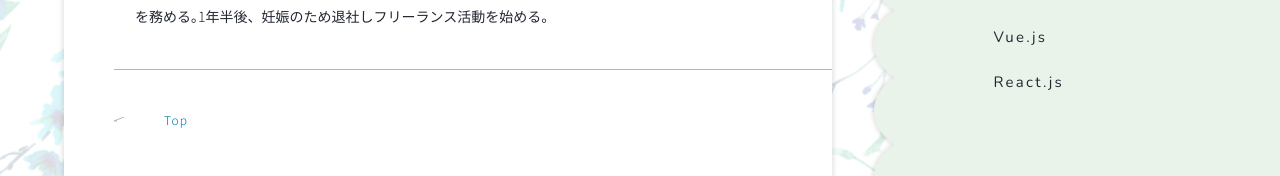
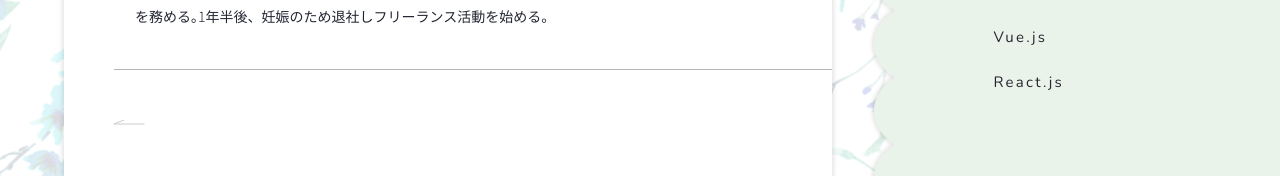
Before and after one commit to Fielsyuka/portfolio, a Vue app: page /about-me in a window 1280 px wide. Shown: the part 624-800 px from the top of the page. Built offline with nearby package versions, Linux system fonts and the light colour scheme.

Commit message:
ページネーション修正

```diff
--- a/src/components/Pagination.vue
+++ b/src/components/Pagination.vue
@@ -44,15 +44,15 @@ export default {
   }
 }
 </script>
-<style lang="scss" scoped>
+<style lang="scss">
 @import "../assets/scss/_mixin.scss";
 
 .pagination {
   display: flex;
   justify-content: space-between;
-
-  .pagination__prev,
-  .pagination__next {
+}
+.pagination__prev,
+.pagination__next {
     display: flex;
     align-items: center;
     .pagination__text {
@@ -66,12 +66,5 @@ export default {
       animation: line-draw 2.2s linear 1s infinite  forwards;
     }
   }
-}
 
-
-
-@include media-pc {
-  .pagination {
-  }
-}
 </style>
--- a/src/views/About.vue
+++ b/src/views/About.vue
@@ -22,7 +22,12 @@
     </div>
     <div class="l-main__footer l-wrap">
       <page-footer>
-        <pagination :prevSlug="prevSlug" :prevName="prevName"></pagination>
+        <router-link :to="{ name: 'Top' }" class="pagination__prev">
+          <svg class="pagination__svg" width="40px" height="5px" xmlns="http://www.w3.org/2000/svg" xmlns:xlink="http://www.w3.org/1999/xlink">
+            <path d="M30 4 L0 4 L10 0" stroke="#ccc" stroke-width="1" fill="none" stroke-linecap="square"></path>
+          </svg>
+          <p class="pagination__text">Top</p>
+        </router-link>
       </page-footer>
     </div>
   </section>
@@ -31,7 +36,6 @@
 import PageNav from '@/components/PageNav.vue'
 import PageHeading from '@/components/PageHeading.vue'
 import PageFooter from '@/components/PageFooter.vue'
-import Pagination from '@/components/Pagination.vue'
 
 
 export default {
@@ -40,12 +44,9 @@ export default {
     PageNav,
     PageHeading,
     PageFooter,
-    Pagination,
   },
   data() {
     return {
-      prevSlug: '/',
-      prevName: 'Top',
       start: 2017,
       num: '',
       actual: ''
@@ -67,6 +68,4 @@ export default {
 <style lang="scss">
 @import "../assets/scss/_mixin.scss";
 
-//who
-.section-who {}
 </style>
```
